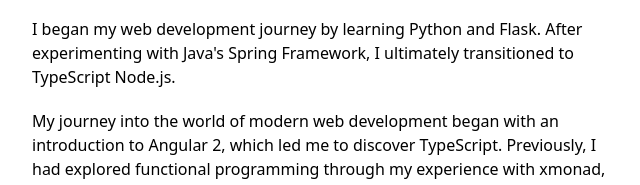
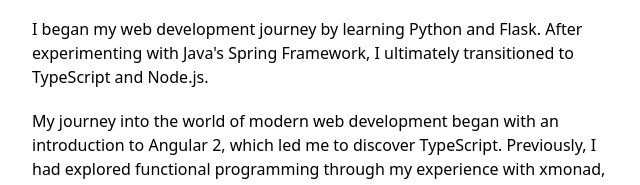
Before and after one commit to u1F713/u1F713.github.io, an Astro site: page / in a window 1280 px wide. Shown: the part 227-412 px from the top of the page, 116-756 px from the left. Built offline with nearby package versions, Linux system fonts and the light colour scheme; Astro itself is replaced by a stand-in of ours.

Commit message:
fix: grammatical error

```diff
--- a/src/pages/index.astro
+++ b/src/pages/index.astro
@@ -27,7 +27,7 @@
         <p class="my-5">
           I began my web development journey by learning Python and Flask.
           After experimenting with Java's Spring Framework, I ultimately
-          transitioned to TypeScript Node.js.
+          transitioned to TypeScript and Node.js.
         </p>
         <p class="my-5">
           My journey into the world of modern web development began with an
```
